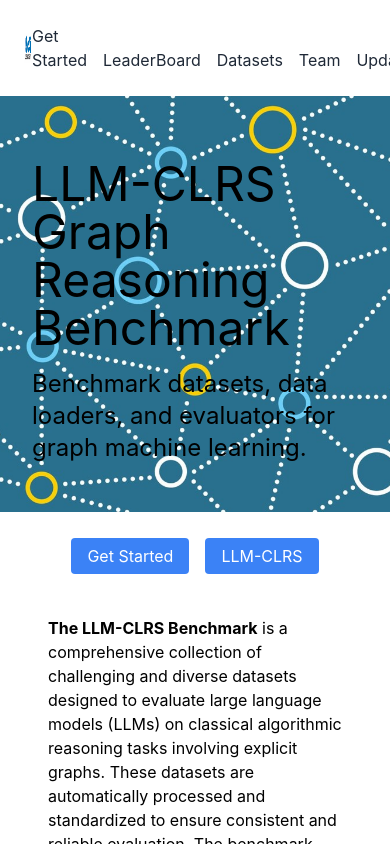
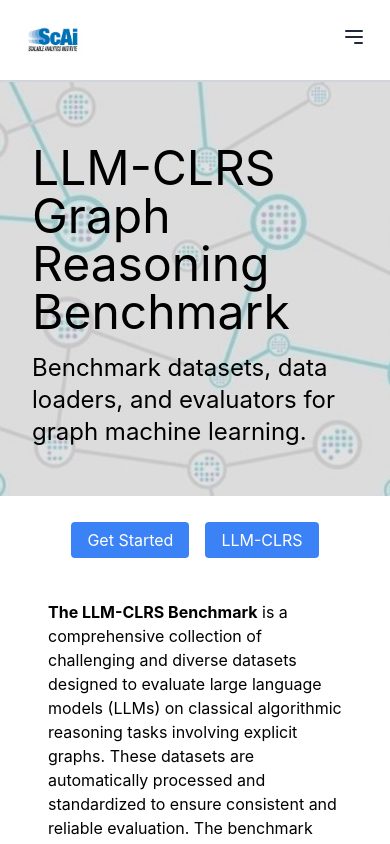
Before and after one commit to inmancosta/llm-clrs-reasoning-benchmark, a React (Create React App) app: page / in a window 390 px wide. Shown: the top 844 px of the page. Built offline with nearby package versions, Linux system fonts and the light colour scheme.

Commit message:
navbar for mobile
addition of hamburger for toggling vertical menu, flex utilities to prevent logo shrinking and state management

```diff
--- a/src/App.js
+++ b/src/App.js
@@ -5,7 +5,7 @@ import './index.css';
 
 function App() {
   return (
-    <div className='pt-24'>
+    <div className='pt-20'>
       <AppRouter />
     </div>
   );
--- a/src/Components/NavBar.js
+++ b/src/Components/NavBar.js
@@ -1,16 +1,16 @@
-// src/Components/NavBar.js
-import React from 'react';
+import React, { useState } from 'react';
 import { Link } from 'react-router-dom';
 
 const NavBar = () => {
+  const [isOpen, setIsOpen] = useState(false);
+
   return (
-    <nav className="bg-white text-gray-800 p-6 fixed w-full top-0 z-10">
+    <nav className="bg-white text-gray-800 p-6 border-b-2 border-gray-300 fixed w-full top-0 z-10">
       <div className="container mx-auto flex justify-between items-center">
-        <Link to="https://github.com/ataylor24/llm_algorithmic_reasoning" className="text-xl font-bold">
+        <Link to="https://github.com/ataylor24/llm_algorithmic_reasoning" className="text-xl font-bold flex-shrink-0">
           <img src="/logo.png" alt="Logo" className="h-8 inline-block mr-2" />
-
         </Link>
-        <div className="space-x-4">
+        <div className="hidden md:flex space-x-4">
           <Link to="/get-started" className="hover:text-gray-300">Get Started</Link>
           <Link to="/leaderboard" className="hover:text-gray-300">LeaderBoard</Link>
           <Link to="/datasets" className="hover:text-gray-300">Datasets</Link>
@@ -18,7 +18,24 @@ const NavBar = () => {
           <Link to="/updates" className="hover:text-gray-300">Updates</Link>
           <a href="https://github.com" target="_blank" rel="noopener noreferrer" className="hover:text-gray-300">GitHub</a>
         </div>
+        <div className="md:hidden">
+          <button onClick={() => setIsOpen(!isOpen)} className="text-gray-800 focus:outline-none">
+            <svg className="w-6 h-6" fill="none" stroke="currentColor" viewBox="0 0 24 24" xmlns="http://www.w3.org/2000/svg">
+              <path strokeLinecap="round" strokeLinejoin="round" strokeWidth="2" d={isOpen ? "M6 18L18 6M6 6l12 12" : "M4 6h16M4 12h16m-7 6h7"}></path>
+            </svg>
+          </button>
+        </div>
       </div>
+      {isOpen && (
+        <div className="md:hidden mt-4 space-y-2">
+          <Link to="/get-started" className="block hover:text-gray-300">Get Started</Link>
+          <Link to="/leaderboard" className="block hover:text-gray-300">LeaderBoard</Link>
+          <Link to="/datasets" className="block hover:text-gray-300">Datasets</Link>
+          <Link to="/team" className="block hover:text-gray-300">Team</Link>
+          <Link to="/updates" className="block hover:text-gray-300">Updates</Link>
+          <a href="https://github.com" target="_blank" rel="noopener noreferrer" className="block hover:text-gray-300">GitHub</a>
+        </div>
+      )}
     </nav>
   );
 };
--- a/src/Pages/Landing.js
+++ b/src/Pages/Landing.js
@@ -10,7 +10,7 @@ const Landing = () => {
       <main className="p-0 m-0">
         <section
           className="mb-8 bg-cover bg-center w-full min-h-74 md:h-64 lg:h-64"
-          style={{ backgroundImage: 'url("/nodes.png")'}}
+          style={{ backgroundImage: 'url("/nodes1.jpeg")'}}
         >
           <div className="pt-12 pb-8 px-8 rounded-lg mx-auto max-w-screen-lg">
             <h2 className="text-5xl mb-4 mt-4">
```
Also changed, not shown: public/nodes1.jpeg (added).
